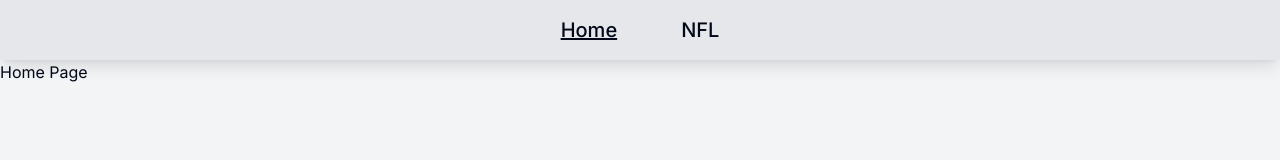
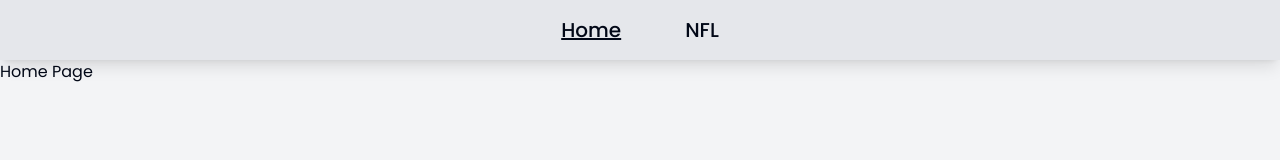
Before and after one commit to MichaelMcCann1/LiveScoreboardV2, a Next.js app: page / in a window 1280 px wide. Shown: the top 160 px of the page. Built offline with nearby package versions, Linux system fonts and the light colour scheme.

Commit message:
update font

```diff
--- a/package.json
+++ b/package.json
@@ -15,6 +15,7 @@
     "classnames": "^2.5.1",
     "clsx": "^2.1.0",
     "lodash": "^4.17.21",
+    "lucide-react": "^0.311.0",
     "luxon": "^3.4.4",
     "next": "14.0.4",
     "ordinal": "^1.0.3",
--- a/src/app/layout.tsx
+++ b/src/app/layout.tsx
@@ -1,10 +1,13 @@
 import type { Metadata } from "next";
-import { Inter } from "next/font/google";
+import { Poppins } from "next/font/google";
 import "./globals.css";
 import Navbar from "@/components/Navbar";
 import React from "react";
 
-const inter = Inter({ subsets: ["latin"] });
+const poppins = Poppins({
+  subsets: ["latin"],
+  weight: ["100", "200", "300", "400", "500", "600", "700", "800", "900"],
+});
 
 export const metadata: Metadata = {
   title: "Create Next App",
@@ -18,7 +21,7 @@ export default function RootLayout({
 }) {
   return (
     <html lang="en">
-      <body className={inter.className}>
+      <body className={poppins.className}>
         <Navbar />
         <div className="relative top-[60px] bg-gray-100 min-h-[calc(100vh-60px)]">
           {children}
```
Also changed, not shown: 1 other file (tests, documents, lock files or other folders).
